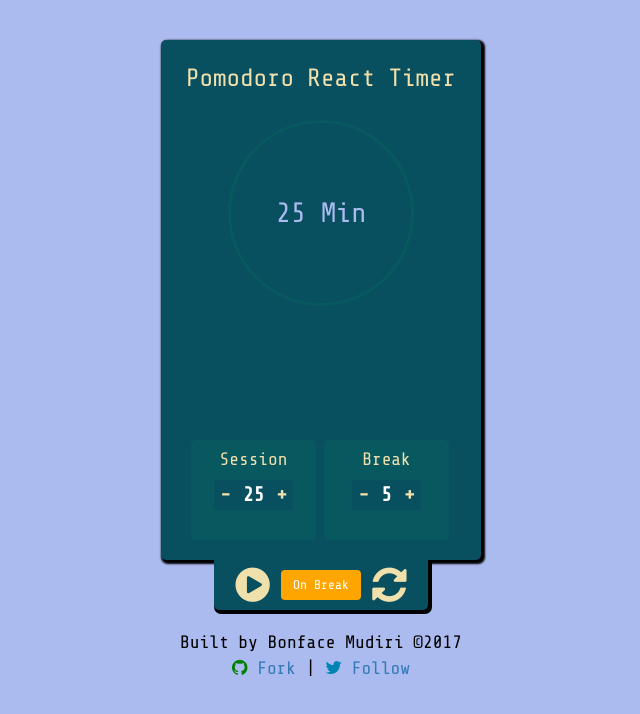
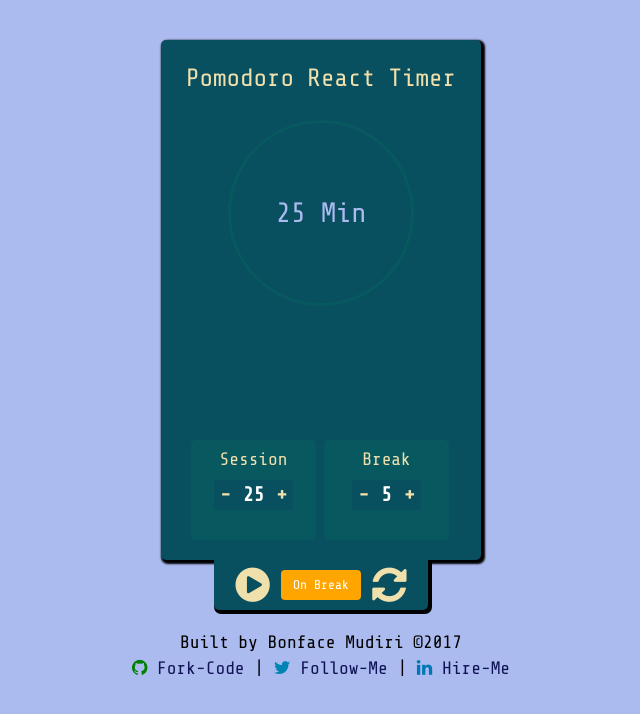
Before and after one commit to iambonface/pomodoro-react-timer, a React (Create React App) app: page / in a window 1280 px wide. Shown: the top 714 px of the page, without its empty margins (319-959 px from the left). Built offline with nearby package versions, Linux system fonts and the light colour scheme.

Commit message:
Update Footer social icons

```diff
--- a/src/components/Footer.js
+++ b/src/components/Footer.js
@@ -8,8 +8,9 @@ class Footer extends Component{
       <div className="Footer col-md-12 col-sm-12 col-xs-12 text-center">
         <p>Built by Bonface Mudiri &copy;2017 <span className="col-md-12 col-sm-12  col-xs-12">
          <i className="fa fa-github"></i> <a href="https://github.com/iambonface/pomodoro-react-timer" target ="_blank"
-rel="nofollow noopener noreferrer">Fork</a> | <i className="fa fa-twitter"></i> <a href="https://www.twitter.com/iambonface" target ="_blank"
-rel="nofollow noopener noreferrer">Follow</a></span></p>
+rel="nofollow noopener noreferrer">Fork-Code</a> | <i className="fa fa-twitter"></i> <a href="https://www.twitter.com/iambonface" target ="_blank"
+rel="nofollow noopener noreferrer">Follow-Me</a> | <i className="fa fa-linkedin"></i> <a href="https://www.linkedin.com/in/bonface/" target ="_blank"
+rel="nofollow noopener noreferrer">Hire-Me</a></span></p>
       </div>
     )
   }
--- a/src/css/App.css
+++ b/src/css/App.css
@@ -14,7 +14,7 @@
   cursor: pointer;
 }
 .btn-colored{
-  background: #428bca;
+  background: #101456;
 }
 .btn-colored-break{
   background: orange;
--- a/src/css/Footer.css
+++ b/src/css/Footer.css
@@ -10,3 +10,10 @@
 .Footer .fa-github{
   color: green;
 }
+
+.Footer .fa-linkedin{
+  color: #0077B5;
+}
+.Footer a {
+  color: #101456;
+}
--- a/src/css/Wrap.css
+++ b/src/css/Wrap.css
@@ -23,7 +23,7 @@
 }
 
 .Wrap .btn-success{
-  background: #428bca;
+  background: #101456;
   border: none;
   transition: all ease 0.8s;
 }
```
